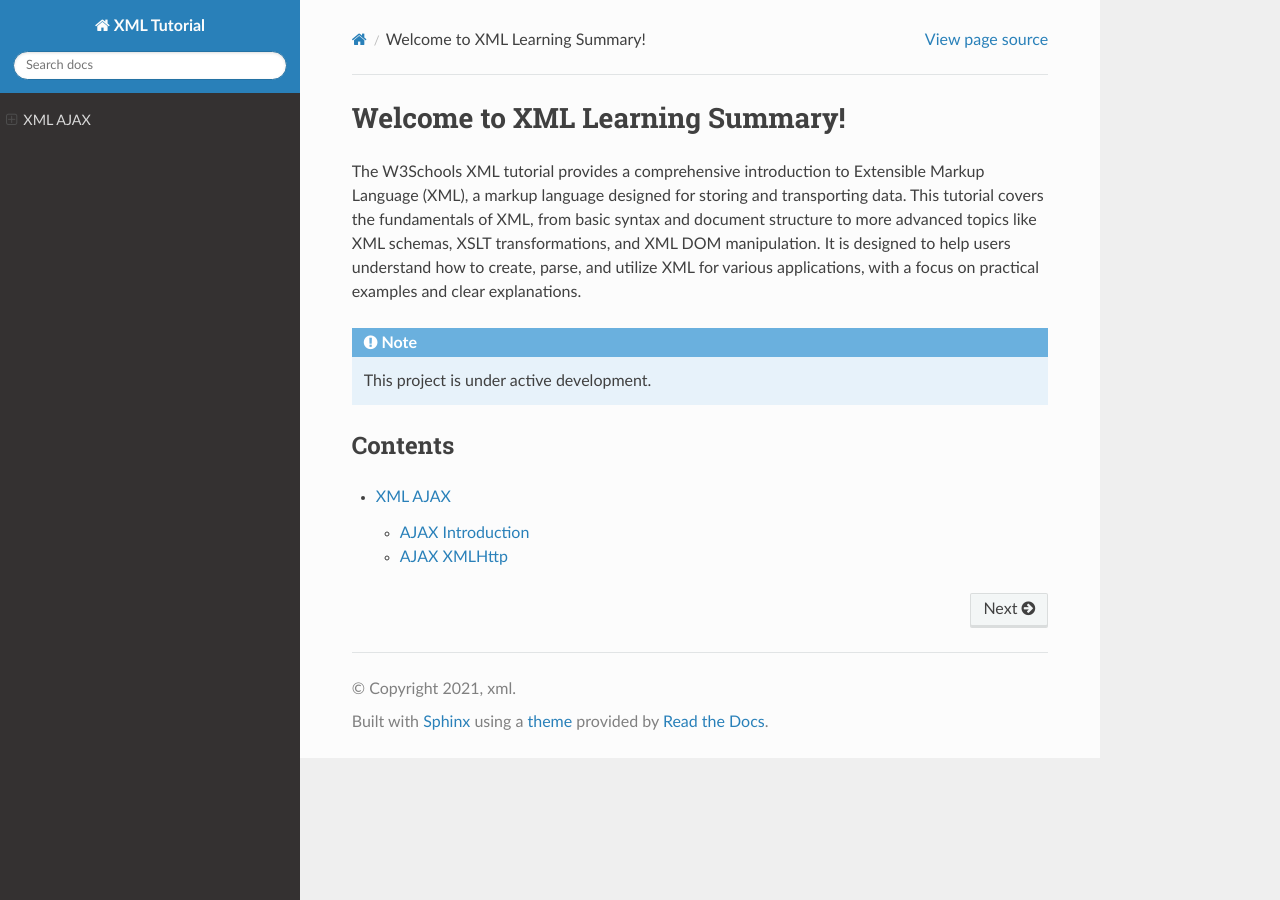
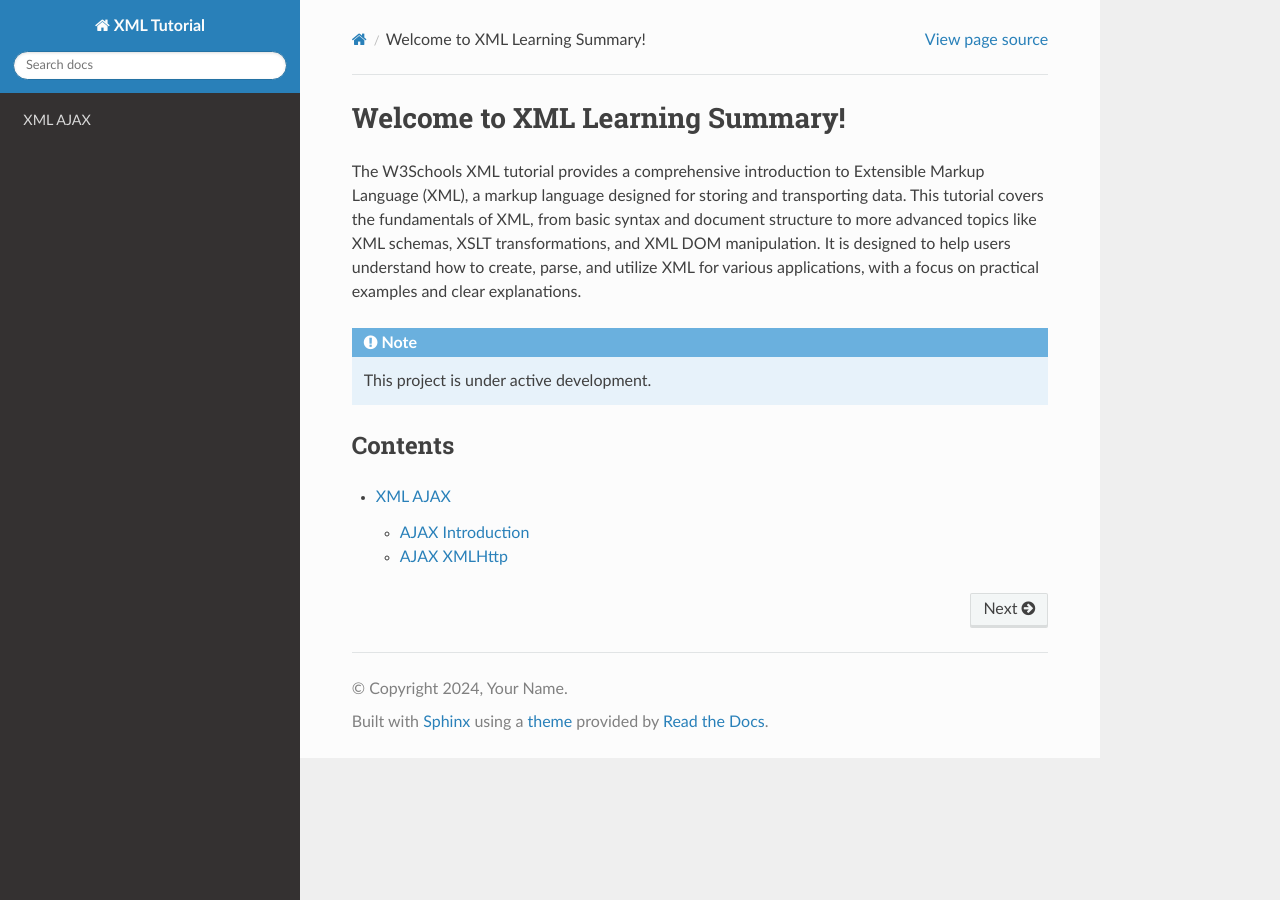
Before and after one commit to tsx-khann/rtd-tutorial, a Sphinx documentation site: the page built from docs/source/index.rst, in a window 1280 px wide. Built offline with Sphinx 7.4.7 and the Read the Docs theme 3.1.0, drawn with Linux system fonts in a browser that asks for light colours; pages that are not in the unit, such as notebooks, are missing from menus.

Commit message:
Update conf.py

```diff
--- a/docs/source/conf.py
+++ b/docs/source/conf.py
@@ -2,42 +2,33 @@
 
 # -- Project Information -----------------------------------------------------
 
+import os
+import sys
+
+#project's root directory to sys.path
+sys.path.insert(0, os.path.abspath(".."))
+
+# Project information
 project = 'XML Tutorial'
-author = 'Khan_32s'
-copyright = '2021, xml'
-version = '0.1.0'
-release = '0.1'
+copyright = '2024, Your Name'
+author = 'Your Name'
 
-# -- General Configuration ---------------------------------------------------
-
+# General configuration
 extensions = [
-    'sphinx.ext.duration',
-    'sphinx.ext.doctest',
     'sphinx.ext.autodoc',
-    'sphinx.ext.autosummary',
-    'sphinx.ext.intersphinx',
+    'sphinx.ext.napoleon',
+    'sphinx.ext.viewcode',
 ]
 
-intersphinx_mapping = {
-    'python': ('https://docs.python.org/3/', None),
-    'sphinx': ('https://www.sphinx-doc.org/en/master/', None),
+templates_path = ['_templates']
+exclude_patterns = []
+
+# HTML output
+html_theme = 'sphinx_rtd_theme'
+html_static_path = ['_static']
+
+# Theme options to collapse sidebar navigation
+html_theme_options = {
+    "collapse_navigation": True,
+    "navigation_depth": 1,
 }
-
-intersphinx_disabled_domains = ['std']
-
-templates_path = ['_templates']
-
-# -- Options for HTML output -------------------------------------------------
-
-html_theme = "sphinx_rtd_theme"  # Use Read the Docs theme
-
-# Enable dropdown menus in the sidebar
-html_theme_options = {
-    "collapse_navigation": False,  # Expands the menu instead of collapsing
-    "navigation_depth": 4,         # Allows deeper levels in navigation
-    "titles_only": False,          # Shows full titles instead of just headers
-}
-
-# -- Options for EPUB output -------------------------------------------------
-
-epub_show_urls = 'footnote'
```
